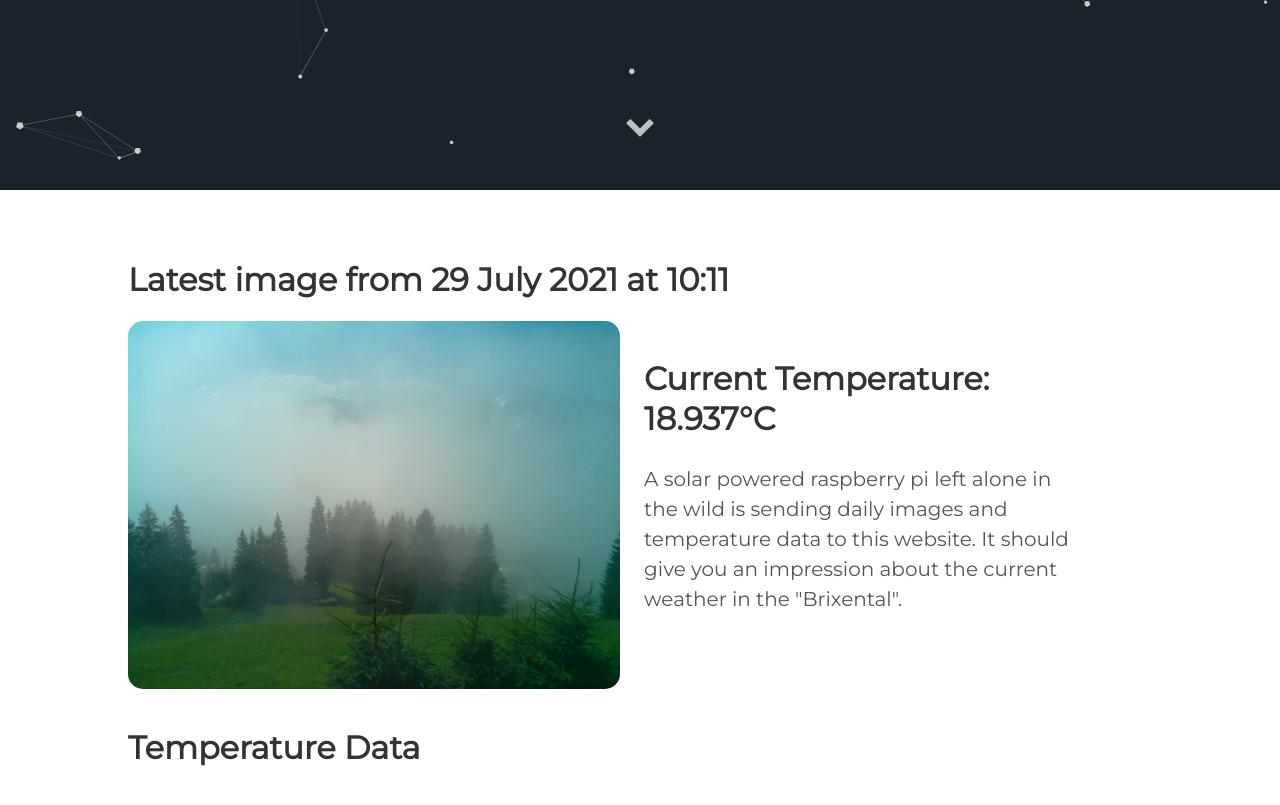
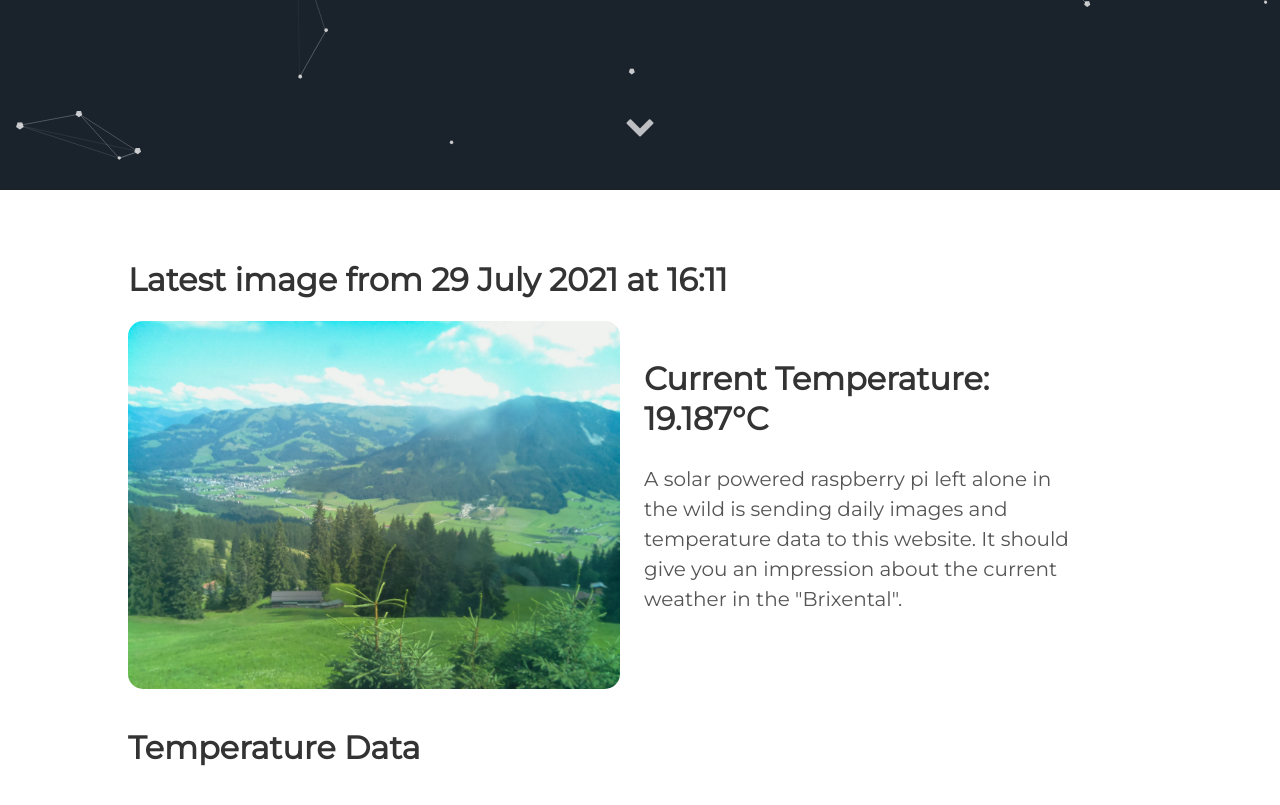
Before and after one commit to vektorious/vektorious.github.io, a Jekyll site: the page built from resources/huette.md, in a window 1280 px wide and 900 px high, scrolled down 710 px. Shown: the top 805 px of the window. Built offline with Jekyll 4.4.1, drawn with Linux system fonts in a browser that asks for light colours.

Commit message:
I'm a bot beep boop

```diff
--- a/resources/huette.md
+++ b/resources/huette.md
@@ -6,13 +6,13 @@ image: '/assets/img/'
 description: 'Live image from the Austrian alps'
 twitter_text: ' '
 ---
-## Latest image from 29 July 2021 at 10:11
+## Latest image from 29 July 2021 at 16:11
 <div class="huette">
   <div class="huette-image">
     <img src="{{ "/assets/img/huette.jpg" | prepend: site.baseurl }}">
   </div>
   <div class="huette-text">
-        <h2>Current Temperature: 18.937°C</h2>
+        <h2>Current Temperature: 19.187°C</h2>
         <p>A solar powered raspberry pi left alone in the wild is sending daily images and temperature data to this website. It should give you an impression about the current weather in the "Brixental".</p>
 
   </div>
```
Also changed, not shown: rpi-script/2021-07-29_161017.txt (renamed from rpi-script/2021-07-29_101015.txt, +5 -5 lines), rpi-script/huette.md (+2 -2 lines), assets/img/huette.jpg, assets/img/temp_plot.png, rpi-script/temp_plot.png, 1 other file.
